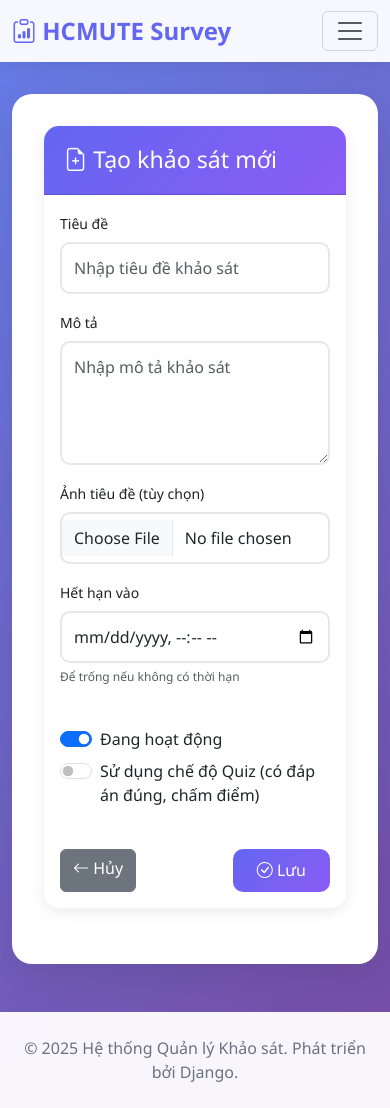
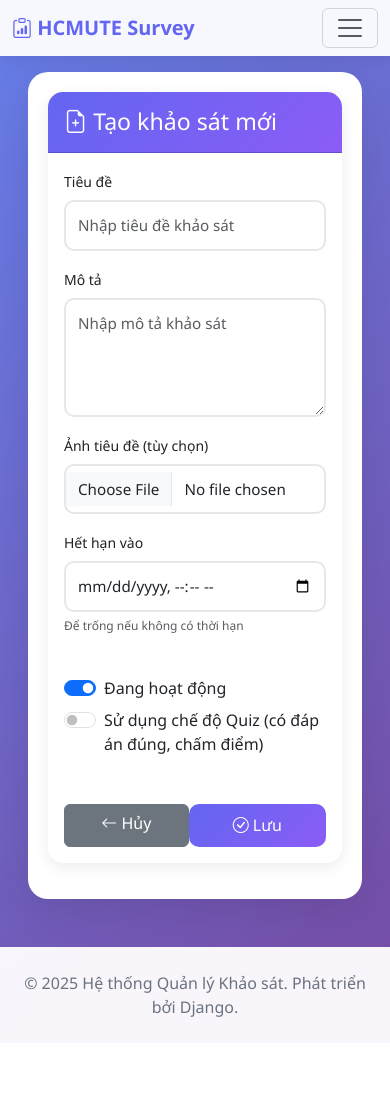
Before and after one commit to xuanloc11/Survey, a Django app: page /survey/create/ in a window 390 px wide. After the commit the page ends 1017 px from the top, so only its background shows below. Run offline with Django 5.2, Linux system fonts and the light colour scheme; the visitor is signed in with stand-in values (Sample User, id 1).

Commit message:
update 1.4.2 mobile

```diff
--- a/static/css/main.css
+++ b/static/css/main.css
@@ -92,6 +92,92 @@ body {
     padding: 0.5rem 0.75rem;
     border-radius: 8px;
     font-weight: 500;
+}
+
+/* ===== Responsive mobile ===== */
+@media (max-width: 768px) {
+    body {
+        background: linear-gradient(135deg, #667eea 0%, #764ba2 100%);
+    }
+
+    .navbar-brand {
+        font-size: 1.25rem;
+    }
+
+    .main-container {
+        margin: 1rem;
+        padding: 1.25rem;
+        min-height: auto;
+    }
+
+    .card {
+        margin-bottom: 1rem;
+    }
+
+    .card-header {
+        padding: 1rem;
+        font-size: 1rem;
+    }
+
+    .form-control,
+    .form-select {
+        padding: 0.65rem;
+        font-size: 0.95rem;
+    }
+
+    .btn,
+    .btn-primary,
+    .btn-success,
+    .btn-warning,
+    .btn-danger {
+        width: 100%;
+        margin-top: 0.35rem;
+    }
+
+    /* Auth pages */
+    .auth-container {
+        max-width: 100%;
+        margin: 1.5rem 1rem;
+    }
+
+    .auth-card {
+        padding: 1.5rem;
+        box-shadow: 0 6px 20px rgba(0,0,0,0.12);
+    }
+
+    .auth-header h2 {
+        font-size: 20px;
+    }
+
+    .auth-header p {
+        font-size: 13px;
+    }
+
+    /* Survey builder tweaks */
+    .question-header {
+        flex-wrap: wrap;
+        gap: 8px;
+    }
+
+    .question-text {
+        min-width: 100%;
+    }
+
+    .choices-container {
+        padding-left: 0;
+    }
+
+    .choice-item {
+        flex-wrap: wrap;
+        gap: 6px;
+    }
+
+    /* Navbar spacing */
+    .navbar .container,
+    .navbar .container-fluid {
+        padding-left: 0.75rem;
+        padding-right: 0.75rem;
+    }
 }
 
 .form-control,
--- a/templates/surveys/survey/survey_builder.html
+++ b/templates/surveys/survey/survey_builder.html
@@ -142,7 +142,7 @@
 
     {% if can_edit %}
     <!-- Builder Toolbar giống Google Forms -->
-            <div class="position-fixed" style="top: 140px; right: 40px; z-index: 1030;">
+    <div class="builder-toolbar position-fixed" style="top: 140px; right: 40px; z-index: 1030;">
         <div class="bg-white shadow rounded-3 d-flex flex-column align-items-center py-3 px-2 gap-3">
             <button type="button" class="btn btn-light p-2" title="Thêm câu hỏi trắc nghiệm" onclick="showAddQuestionForm('single')">
                 <i class="bi bi-plus-lg"></i>
```
Also changed, not shown: static/surveys/css/survey_detail_google_form.css (+63 -0 lines). Lines whose indentation alone changed are shown as unchanged.
